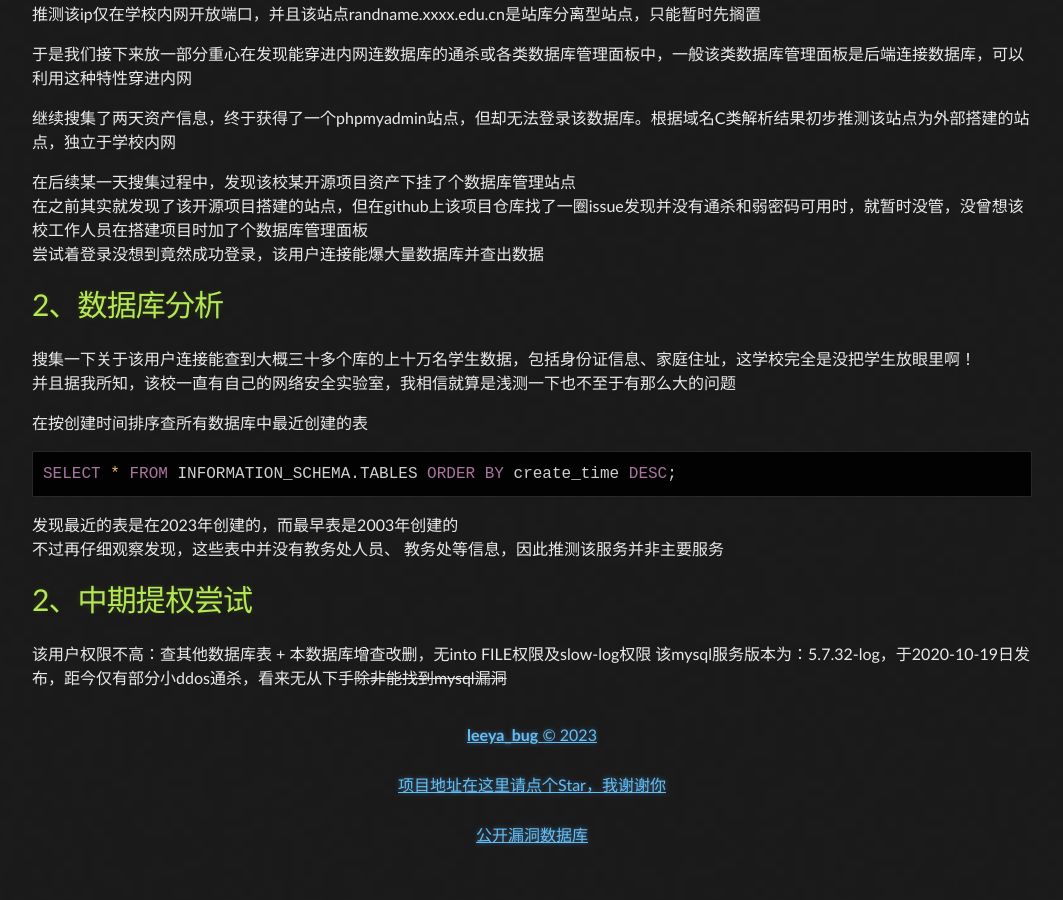
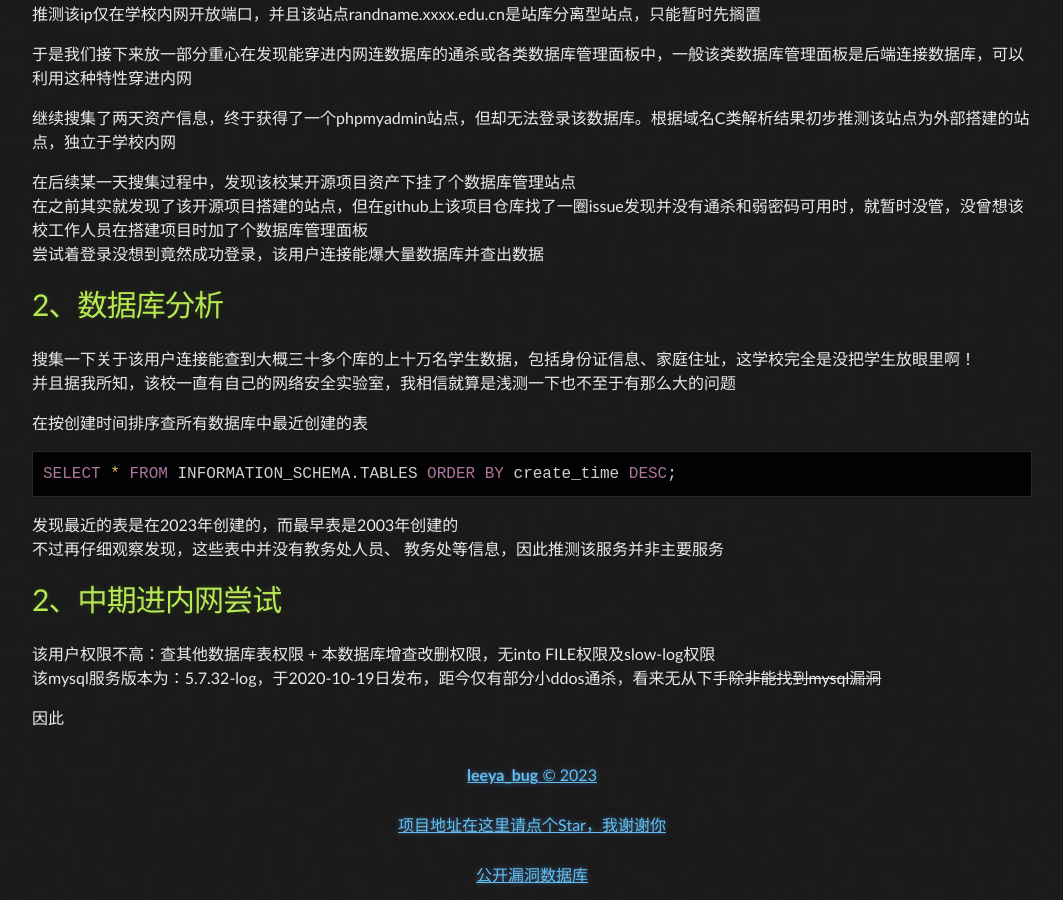
Before and after one commit to Leeyangee/leeyangee.github.io, a Jekyll site: the page built from _posts/2023-06-20-SRC干货(待更新) 某教育资产经典渗透-漏洞链从外网打到内网直接打穿.md, in a window 1280 px wide and 900 px high, scrolled down 879 px. Shown: the whole window, without its empty margins (108-1171 px from the left). Built offline with Jekyll 4.4.1, drawn with Linux system fonts in a browser that asks for light colours; before the commit the page ends 1739 px from its top, so only the background shows below that.

Commit message:
Update 2023-06-20-SRC干货(待更新) 某教育资产经典渗透-漏洞链从外网打到内网直接打穿.md

```diff
--- a/_posts/2023-06-20-SRC干货(待更新) 某教育资产经典渗透-漏洞链从外网打到内网直接打穿.md
+++ b/_posts/2023-06-20-SRC干货(待更新) 某教育资产经典渗透-漏洞链从外网打到内网直接打穿.md
@@ -69,7 +69,9 @@ SELECT * FROM INFORMATION_SCHEMA.TABLES ORDER BY create_time DESC;
 发现最近的表是在2023年创建的，而最早表是2003年创建的
 不过再仔细观察发现，这些表中并没有教务处人员、 教务处等信息，因此推测该服务并非主要服务
 
-# [](#header-1)2、中期提权尝试
+# [](#header-1)2、中期进内网尝试
 
-该用户权限不高：查其他数据库表 + 本数据库增查改删，无into FILE权限及slow-log权限
+该用户权限不高：查其他数据库表权限 + 本数据库增查改删权限，无into FILE权限及slow-log权限
 该mysql服务版本为：5.7.32-log，于2020-10-19日发布，距今仅有部分小ddos通杀，看来无从下手~~除非能找到mysql漏洞~~
+
+因此
```
